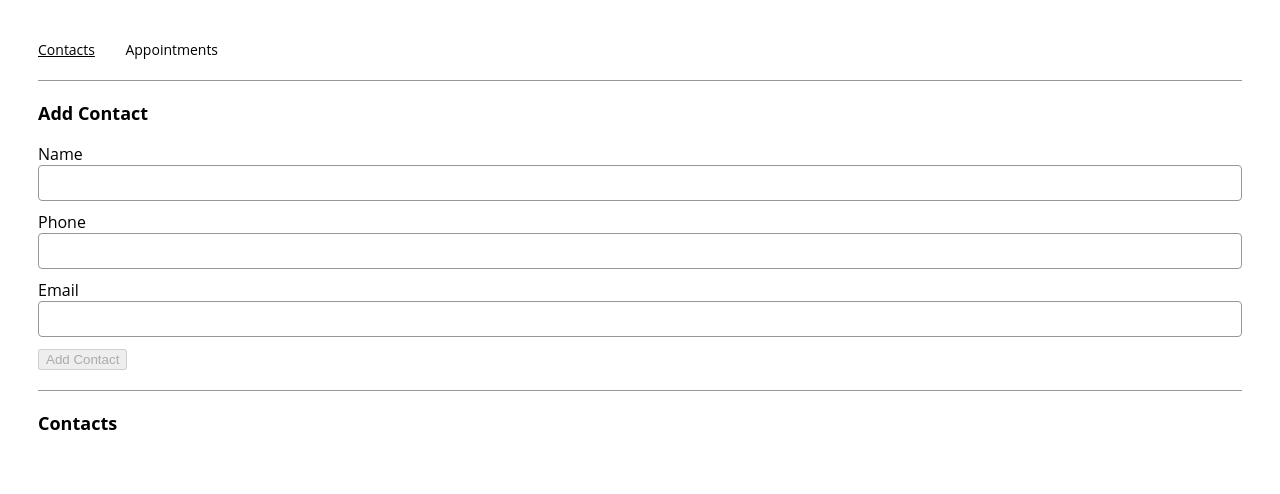
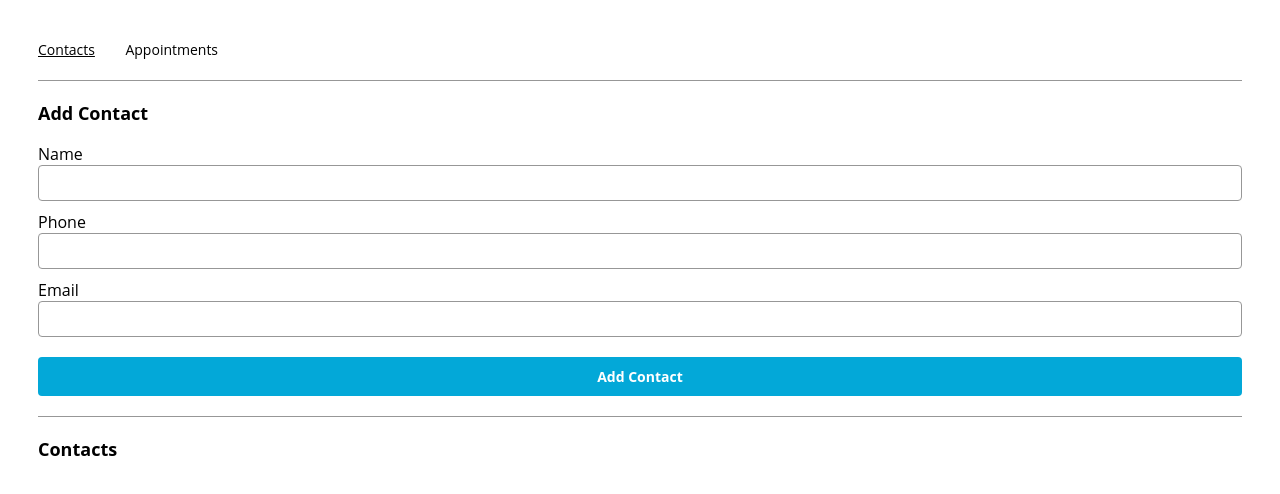
Before and after one commit to Eldon-498/appointment-planner, a React (Create React App) app: page /contacts in a window 1280 px wide. Shown: the top 494 px of the page. Built offline with nearby package versions, Linux system fonts and the light colour scheme.

Commit message:
contact selection,

```diff
--- a/src/App.js
+++ b/src/App.js
@@ -57,11 +57,11 @@ const addAppointment = (title, contact, date, time) =>{
           </Route>
           <Route path={ROUTES.CONTACTS}>
              {/* Add props to ContactsPage */}
-            <ContactsPage contacts={contacts}/>
+            <ContactsPage contacts={contacts} addContact={addContact}/>
           </Route>
           <Route path={ROUTES.APPOINTMENTS}>
             {/* Add props to AppointmentsPage */}
-            <AppointmentsPage appointments={appointments} />
+            <AppointmentsPage appointments={appointments} addAppointment={addAppointment} contacts={contacts} />
           </Route>
         </Switch>
       </main>
--- a/src/components/appointmentForm/AppointmentForm.js
+++ b/src/components/appointmentForm/AppointmentForm.js
@@ -5,7 +5,7 @@ export const AppointmentForm = ({
   contacts,
   title,
   setTitle,
-  contact,
+
   setContact,
   date,
   setDate,
@@ -27,16 +27,17 @@ export const AppointmentForm = ({
       <input
       value={title}
       id="titleInput"
+      onChange={(e) => setTitle(e.target.value)}
       type="text"
       required
       />
       <ContactPicker
       contacts={contacts}
       onChange={(e)=>setContact(e.target.value)}
-      defaultListValue={defaultListValue}
-       />
+      defaultListValue={defaultListValue} />
       <label htmlFor="dateInput">Date</label>
       <input
+      type="date"
       value={date}
       onChange={(e)=>setDate(e.target.value)}
       id="dateInput"
@@ -46,11 +47,12 @@ export const AppointmentForm = ({
       <label htmlFor="timeInput">Time</label>
       <input
       value={time}
+      type="time"
       onChange={(e)=>setTime(e.target.value)}
       id="timeInput"
       required
       />
-      <button type="submit" disabled={alert ? true : false} >Add Appointment</button>
+      <input type="submit" value="Add Appointment"  />
       <h2 className="alert">{alert}</h2>
     </form>
   );
--- a/src/components/contactForm/ContactForm.js
+++ b/src/components/contactForm/ContactForm.js
@@ -20,7 +20,7 @@ export const ContactForm = ({
       value={phone}
       onChange={(e)=>setPhone(e.target.value)}
       type="tel" id="phoneInput"
-      pattern="/^(\+254|0)[1-9]\d{8}$/" required />
+      pattern="^0(7(?:(?:[129][0-9])|(?:0[0-8])|(4[0-1]))[0-9]{6})$" required />
       <label htmlFor="emailInput">Email</label>
       <input
       value={email}
@@ -29,7 +29,7 @@ export const ContactForm = ({
       required
       id="emailInput"
        />
-       <button type="submit" disabled={alert ? true : false }>Add Contact</button>
+       <input type="submit" value="Add Contact" />
        <h2 className="alert">{alert}</h2>
     </form>
   );
--- a/src/components/contactPicker/ContactPicker.js
+++ b/src/components/contactPicker/ContactPicker.js
@@ -4,6 +4,8 @@ export const ContactPicker = (props) => {
   const names = props.contacts.map((contact) => {
     return <option value={contact.name} key={contact.name} >{contact.name}</option>
   });
+
+
 
   return (
     <form>
```
